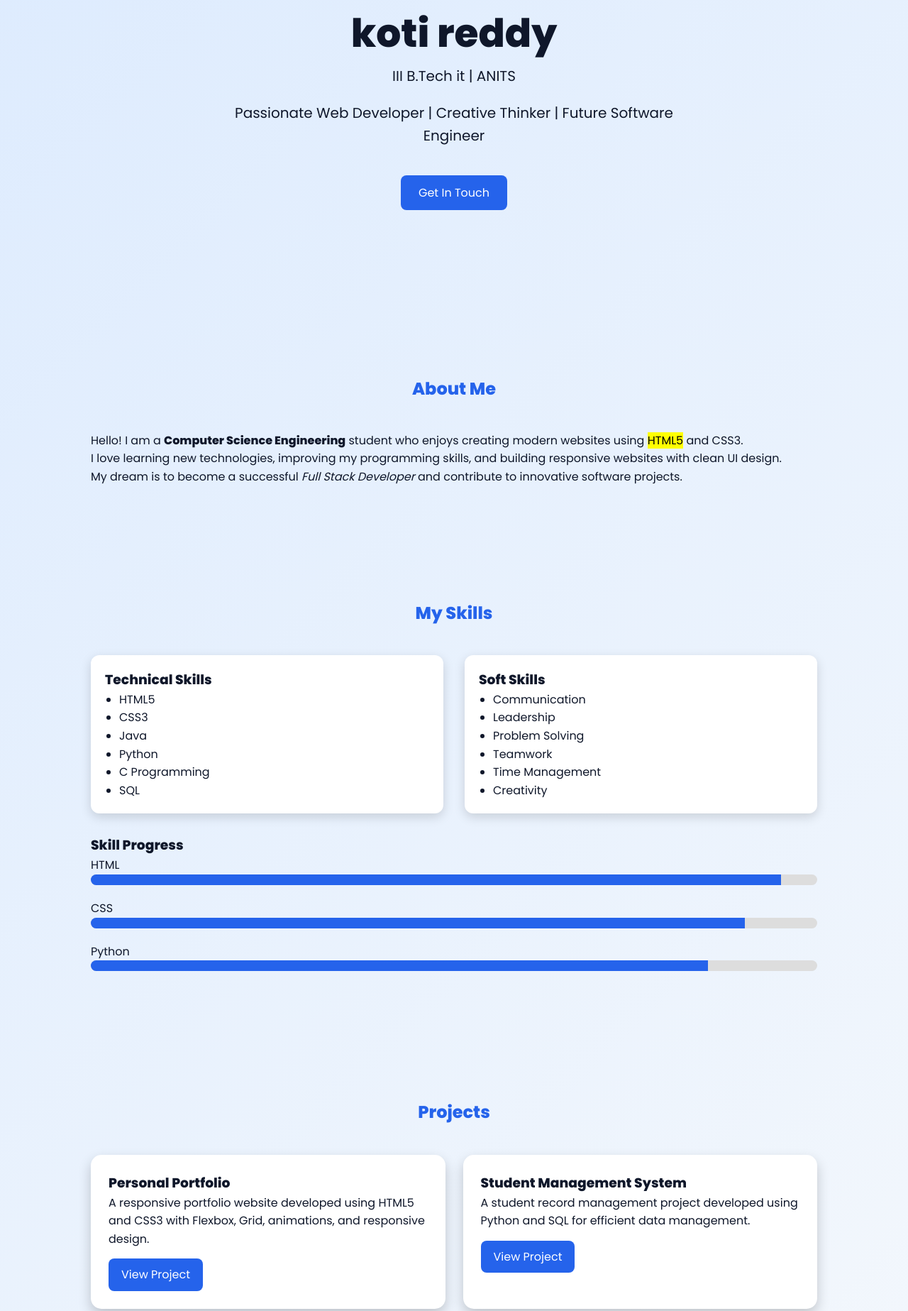
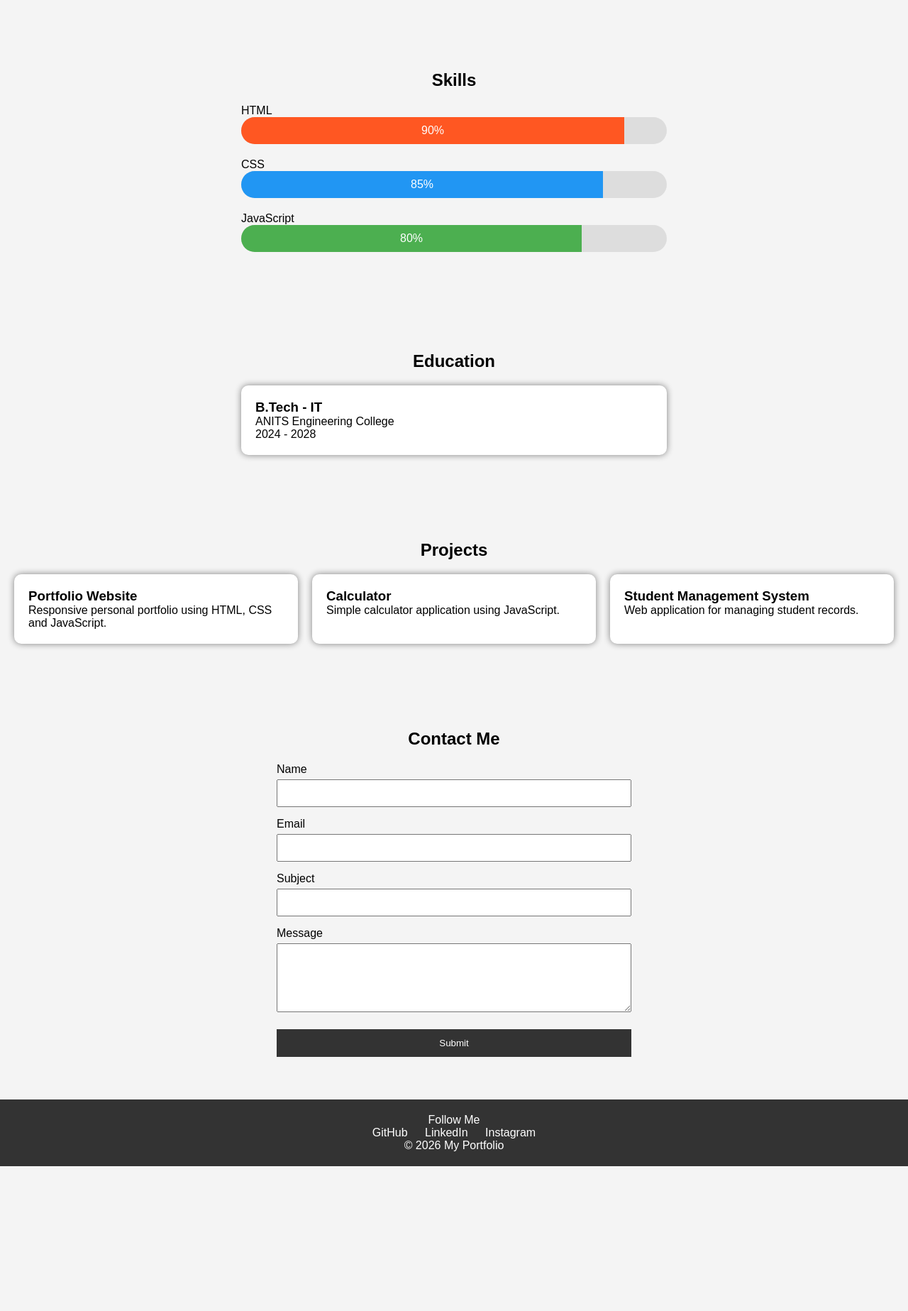
Before and after one commit to kotireddy9081/wt-p1, a plain HTML site: page index.html in a window 1280 px wide. Shown: the part 451-2298 px from the top of the page at 71% size. After the commit the page ends 2094 px from the top, so only its background shows below. Drawn offline with Linux system fonts and the light colour scheme.

Commit message:
Add files via upload

```diff
--- a/index.html
+++ b/index.html
@@ -1,330 +1,180 @@
-DOCTYPE html>
+<!DOCTYPE html>
 <html lang="en">
 <head>
 <meta charset="UTF-8">
 <meta name="viewport" content="width=device-width, initial-scale=1.0">
-<title>My Portfolio | Your Name</title>
-
-<!-- Google Font -->
-<link href="https://fonts.googleapis.com/css2?family=Poppins:wght@400;600;800&display=swap" rel="stylesheet">
+<title>Personal Portfolio</title>
 
 <style>
-
-/* =====================
-   CSS VARIABLES
-======================*/
-
-:root{
-    --primary:#2563eb;
-    --secondary:#0f172a;
-    --accent:#38bdf8;
-    --light:#f8fafc;
-    --white:#ffffff;
-}
-
-/* =====================
-   GENERAL
-======================*/
-
 *{
     margin:0;
     padding:0;
     box-sizing:border-box;
+    font-family:Arial, sans-serif;
     scroll-behavior:smooth;
 }
 
 body{
-    font-family:'Poppins',sans-serif;
-    background:linear-gradient(135deg,#dbeafe,#f8fafc);
-    color:var(--secondary);
-    line-height:1.6;
+    background:#f4f4f4;
+}
+
+/* Navigation */
+nav{
+    display:flex;
+    justify-content:space-between;
+    align-items:center;
+    background:#333;
+    color:white;
+    padding:15px 50px;
+    position:sticky;
+    top:0;
+}
+
+nav h2{
+    color:white;
+}
+
+nav ul{
+    list-style:none;
+    display:flex;
+}
+
+nav ul li{
+    margin-left:20px;
+}
+
+nav ul li a{
+    color:white;
+    text-decoration:none;
 }
 
 section{
-    padding:80px 10%;
+    padding:60px 20px;
 }
 
 h2{
     text-align:center;
-    margin-bottom:40px;
-    color:var(--primary);
+    margin-bottom:20px;
 }
 
-/* =====================
-   NAVIGATION
-======================*/
-
-nav{
-    position:sticky;
-    top:0;
-    display:flex;
-    justify-content:space-between;
-    align-items:center;
-    background:var(--secondary);
-    padding:15px 50px;
-    z-index:1000;
-}
-
-.logo{
-    color:white;
-    font-size:28px;
-    font-weight:800;
-}
-
-nav ul{
-    display:flex;
-    list-style:none;
-}
-
-nav ul li{
-    margin-left:25px;
-}
-
-nav a{
-    color:white;
-    text-decoration:none;
-    font-weight:600;
-    transition:.3s;
-}
-
-nav a:hover{
-    color:var(--accent);
-    text-decoration:underline;
-}
-
-/* =====================
-   HERO
-======================*/
-
-.hero{
-    height:100vh;
-    display:flex;
-    flex-direction:column;
-    justify-content:center;
-    align-items:center;
+/* Home */
+#home{
     text-align:center;
 }
 
-.hero img{
+#home img{
     width:180px;
     height:180px;
     border-radius:50%;
-    border:5px solid var(--primary);
     margin-bottom:20px;
-    animation:float 3s infinite;
 }
 
-.hero h1{
-    font-size:55px;
-    font-weight:800;
+/* Skills */
+.skill{
+    margin:20px auto;
+    max-width:600px;
 }
 
-.hero p{
-    font-size:20px;
-}
-
-.tagline{
-    margin:20px;
-    max-width:700px;
-}
-
-.btn{
-    display:inline-block;
-    margin-top:20px;
-    padding:12px 25px;
-    background:var(--primary);
-    color:white;
-    text-decoration:none;
-    border-radius:8px;
-    transition:.3s;
-}
-
-.btn:hover{
-    background:var(--accent);
-    transform:translateY(-4px);
-}
-
-/* =====================
-   ABOUT
-======================*/
-
-.about{
-    display:flex;
-    gap:40px;
-}
-
-.about div{
-    flex:1;
-}
-
-/* =====================
-   SKILLS
-======================*/
-
-.skills-container{
-    display:flex;
-    gap:30px;
-    justify-content:space-between;
-}
-
-.skill-box{
-    flex:1;
-    background:white;
-    padding:20px;
-    border-radius:12px;
-    box-shadow:0 5px 15px rgba(0,0,0,.15);
-}
-
-.skill-box ul{
-    padding-left:20px;
-}
-
-/* Progress Bars */
-
 .progress{
-    margin-top:30px;
-}
-
-.bar{
     background:#ddd;
-    height:15px;
     border-radius:20px;
-    margin-bottom:20px;
     overflow:hidden;
 }
 
-.bar div{
-    height:100%;
-    background:var(--primary);
+.progress div{
+    color:white;
+    padding:10px;
+    text-align:center;
 }
 
-.html{width:95%;}
-.css{width:90%;}
-.python{width:85%;}
-
-/* =====================
-   PROJECTS
-======================*/
-
-.project-grid{
-    display:grid;
-    grid-template-columns:repeat(auto-fit,minmax(280px,1fr));
-    gap:25px;
+.html{
+    width:90%;
+    background:#ff5722;
 }
 
+.css{
+    width:85%;
+    background:#2196F3;
+}
+
+.js{
+    width:80%;
+    background:#4CAF50;
+}
+
+/* Education */
 .card{
     background:white;
-    padding:25px;
-    border-radius:15px;
-    box-shadow:0 8px 18px rgba(0,0,0,.2);
-    transition:all .3s ease;
+    max-width:600px;
+    margin:auto;
+    padding:20px;
+    border-radius:10px;
+    box-shadow:0 0 10px gray;
 }
 
-.card:hover{
-    transform:translateY(-6px);
-    box-shadow:0 12px 25px rgba(0,0,0,.3);
+/* Projects */
+.projects{
+    display:grid;
+    grid-template-columns:repeat(auto-fit,minmax(250px,1fr));
+    gap:20px;
 }
 
-.card a{
-    display:inline-block;
-    margin-top:15px;
-    padding:10px 18px;
-    background:var(--primary);
-    color:white;
-    text-decoration:none;
-    border-radius:8px;
+.project{
+    background:white;
+    padding:20px;
+    border-radius:10px;
+    box-shadow:0 0 10px gray;
 }
 
-.card a:hover{
-    background:var(--accent);
-}
-
-/* =====================
-   CONTACT
-======================*/
-
+/* Contact */
 form{
-    max-width:600px;
+    max-width:500px;
     margin:auto;
-    display:flex;
-    flex-direction:column;
 }
 
 label{
+    display:block;
     margin-top:15px;
-    font-weight:600;
 }
 
-input,
-textarea{
-    padding:12px;
-    border:2px solid #ccc;
-    border-radius:8px;
+input,textarea{
+    width:100%;
+    padding:10px;
     margin-top:5px;
 }
 
-input:focus,
-textarea:focus{
-    border-color:var(--primary);
-    outline:none;
-}
-
 button{
+    width:100%;
+    padding:12px;
     margin-top:20px;
-    padding:12px;
-    background:var(--primary);
+    background:#333;
     color:white;
     border:none;
-    border-radius:8px;
     cursor:pointer;
-    transition:.3s;
 }
 
 button:hover{
-    background:var(--accent);
-    transform:translateY(-3px);
+    background:#555;
 }
 
-/* =====================
-   FOOTER
-======================*/
+.error{
+    color:red;
+    font-size:14px;
+}
 
+/* Footer */
 footer{
-    background:var(--secondary);
+    background:#333;
     color:white;
     text-align:center;
-    padding:25px;
+    padding:20px;
 }
 
 footer a{
-    color:var(--accent);
+    color:white;
     text-decoration:none;
     margin:0 10px;
 }
-
-/* =====================
-   ANIMATION
-======================*/
-
-@keyframes float{
-
-0%{
-transform:translateY(0);
-}
-
-50%{
-transform:translateY(-10px);
-}
-
-100%{
-transform:translateY(0);
-}
-
-}
-
-/* =====================
-   RESPONSIVE
-======================*/
 
 @media(max-width:768px){
 
@@ -334,190 +184,124 @@ flex-direction:column;
 
 nav ul{
     flex-direction:column;
-margin-top:10px;
+    text-align:center;
 }
 
 nav ul li{
     margin:10px 0;
 }
 
-.about{
-flex-direction:column;
 }
-
-.skills-container{
-flex-direction:column;
-}
-
-.hero h1{
-font-size:38px;
-}
-
-}
-
 </style>
 
 </head>
-
 <body>
 
 <!-- Navigation -->
-
 <nav>
-
-<div class="logo">Portfolio</div>
+<h2>My Portfolio</h2>
 
 <ul>
 <li><a href="#home">Home</a></li>
 <li><a href="#about">About</a></li>
 <li><a href="#skills">Skills</a></li>
+<li><a href="#education">Education</a></li>
+<li><a href="#projects">Projects</a></li>
 <li><a href="#contact">Contact</a></li>
 </ul>
 
 </nav>
 
-<!-- Hero -->
+<!-- Home -->
+<section id="home">
 
-<section id="home" class="hero">
+<img src="koti.jpeg" alt="Profile">
 
-<img src="https://via.placeholder.com/180" alt="Profile Photo">
+<h1>Koti Reddy</h1>
 
-<h1>koti reddy</h1>
+<h3>Web Developer</h3>
 
-<p>III B.Tech it | ANITS</p>
-
-<p class="tagline">
-Passionate Web Developer | Creative Thinker | Future Software Engineer
-</p>
-
-<a href="#contact" class="btn">Get In Touch</a>
+<p>Welcome to my personal portfolio website.</p>
 
 </section>
 
 <!-- About -->
-
 <section id="about">
 
 <h2>About Me</h2>
 
-<div class="about">
-
-<div>
-
-<p>
-Hello! I am a <strong>Computer Science Engineering</strong> student who enjoys creating modern websites using <mark>HTML5</mark> and CSS3.
+<p style="text-align:center;">
+I am a passionate web developer skilled in HTML, CSS and JavaScript.
+I enjoy creating responsive and user-friendly websites.
 </p>
 
-<p>
-I love learning new technologies, improving my programming skills, and building responsive websites with clean UI design.
-</p>
+</section>
 
-<p>
-My dream is to become a successful <em>Full Stack Developer</em> and contribute to innovative software projects.
-</p>
+<!-- Skills -->
+<section id="skills">
 
+<h2>Skills</h2>
+
+<div class="skill">
+<p>HTML</p>
+<div class="progress">
+<div class="html">90%</div>
+</div>
 </div>
 
+<div class="skill">
+<p>CSS</p>
+<div class="progress">
+<div class="css">85%</div>
+</div>
+</div>
+
+<div class="skill">
+<p>JavaScript</p>
+<div class="progress">
+<div class="js">80%</div>
+</div>
 </div>
 
 </section>
 
-<!-- Skills -->
+<!-- Education -->
+<section id="education">
 
-<section id="skills">
+<h2>Education</h2>
 
-<h2>My Skills</h2>
+<div class="card">
 
-<div class="skills-container">
+<h3>B.Tech - IT</h3>
 
-<div class="skill-box">
+<p>ANITS Engineering College</p>
 
-<h3>Technical Skills</h3>
-
-<ul>
-<li>HTML5</li>
-<li>CSS3</li>
-<li>Java</li>
-<li>Python</li>
-<li>C Programming</li>
-<li>SQL</li>
-</ul>
-
-</div>
-
-<div class="skill-box">
-
-<h3>Soft Skills</h3>
-
-<ul>
-<li>Communication</li>
-<li>Leadership</li>
-<li>Problem Solving</li>
-<li>Teamwork</li>
-<li>Time Management</li>
-<li>Creativity</li>
-</ul>
-
-</div>
-
-</div>
-
-<div class="progress">
-
-<h3>Skill Progress</h3>
-
-<p>HTML</p>
-
-<div class="bar">
-<div class="html"></div>
-</div>
-
-<p>CSS</p>
-
-<div class="bar">
-<div class="css"></div>
-</div>
-
-<p>Python</p>
-
-<div class="bar">
-<div class="python"></div>
-</div>
+<p>2024 - 2028</p>
 
 </div>
 
 </section>
 
 <!-- Projects -->
-
 <section id="projects">
 
 <h2>Projects</h2>
 
-<div class="project-grid">
+<div class="projects">
 
-<div class="card">
-
-<h3>Personal Portfolio</h3>
-
-<p>
-A responsive portfolio website developed using HTML5 and CSS3 with Flexbox, Grid, animations, and responsive design.
-</p>
-
-<a href="#">View Project</a>
-
+<div class="project">
+<h3>Portfolio Website</h3>
+<p>Responsive personal portfolio using HTML, CSS and JavaScript.</p>
 </div>
 
-<div class="card">
+<div class="project">
+<h3>Calculator</h3>
+<p>Simple calculator application using JavaScript.</p>
+</div>
 
+<div class="project">
 <h3>Student Management System</h3>
-
-<p>
-A student record management project developed using Python and SQL for efficient data management.
-</p>
-
-<a href="#">View Project</a>
-
+<p>Web application for managing student records.</p>
 </div>
 
 </div>
@@ -525,24 +309,27 @@ A student record management project developed using Python and SQL for efficient
 </section>
 
 <!-- Contact -->
-
 <section id="contact">
 
 <h2>Contact Me</h2>
 
-<form>
+<form id="contactForm">
 
-<label for="name">Name</label>
-<input type="text" id="name" required>
+<label>Name</label>
+<input type="text" id="name">
+<span class="error" id="nameError"></span>
 
-<label for="email">Email</label>
-<input type="email" id="email" required>
+<label>Email</label>
+<input type="text" id="email">
+<span class="error" id="emailError"></span>
 
-<label for="phone">Phone</label>
-<input type="tel" id="phone">
+<label>Subject</label>
+<input type="text" id="subject">
+<span class="error" id="subjectError"></span>
 
-<label for="message">Message</label>
+<label>Message</label>
 <textarea id="message" rows="5"></textarea>
+<span class="error" id="messageError"></span>
 
 <button type="submit">Submit</button>
 
@@ -551,21 +338,68 @@ A student record management project developed using Python and SQL for efficient
 </section>
 
 <!-- Footer -->
-
 <footer>
 
-<p>&copy; 2025 Your Name. All Rights Reserved.</p>
+<p>Follow Me</p>
 
-<address>
-Email: yourname@email.com
-</address>
+<a href="#">GitHub</a>
 
-<p>
-<a href="https://github.com" target="_blank">GitHub</a> |
-<a href="https://linkedin.com" target="_blank">LinkedIn</a>
-</p>
+<a href="#">LinkedIn</a>
+
+<a href="#">Instagram</a>
+
+<p>© 2026 My Portfolio</p>
 
 </footer>
 
+<script>
+
+document.getElementById("contactForm").addEventListener("submit",function(e){
+
+e.preventDefault();
+
+let valid=true;
+
+document.getElementById("nameError").innerHTML="";
+document.getElementById("emailError").innerHTML="";
+document.getElementById("subjectError").innerHTML="";
+document.getElementById("messageError").innerHTML="";
+
+let name=document.getElementById("name").value.trim();
+let email=document.getElementById("email").value.trim();
+let subject=document.getElementById("subject").value.trim();
+let message=document.getElementById("message").value.trim();
+
+if(name===""){
+document.getElementById("nameError").innerHTML="Name cannot be empty";
+valid=false;
+}
+
+let emailPattern=/^[^\s@]+@[^\s@]+\.[^\s@]+$/;
+
+if(!emailPattern.test(email)){
+document.getElementById("emailError").innerHTML="Enter a valid email";
+valid=false;
+}
+
+if(subject.length<5){
+document.getElementById("subjectError").innerHTML="Subject must be at least 5 characters";
+valid=false;
+}
+
+if(message.length<20){
+document.getElementById("messageError").innerHTML="Message must be at least 20 characters";
+valid=false;
+}
+
+if(valid){
+alert("Message Sent Successfully");
+document.getElementById("contactForm").reset();
+}
+
+});
+
+</script>
+
 </body>
-</html>v
+</html>
```
Lines whose indentation alone changed are shown as unchanged.
